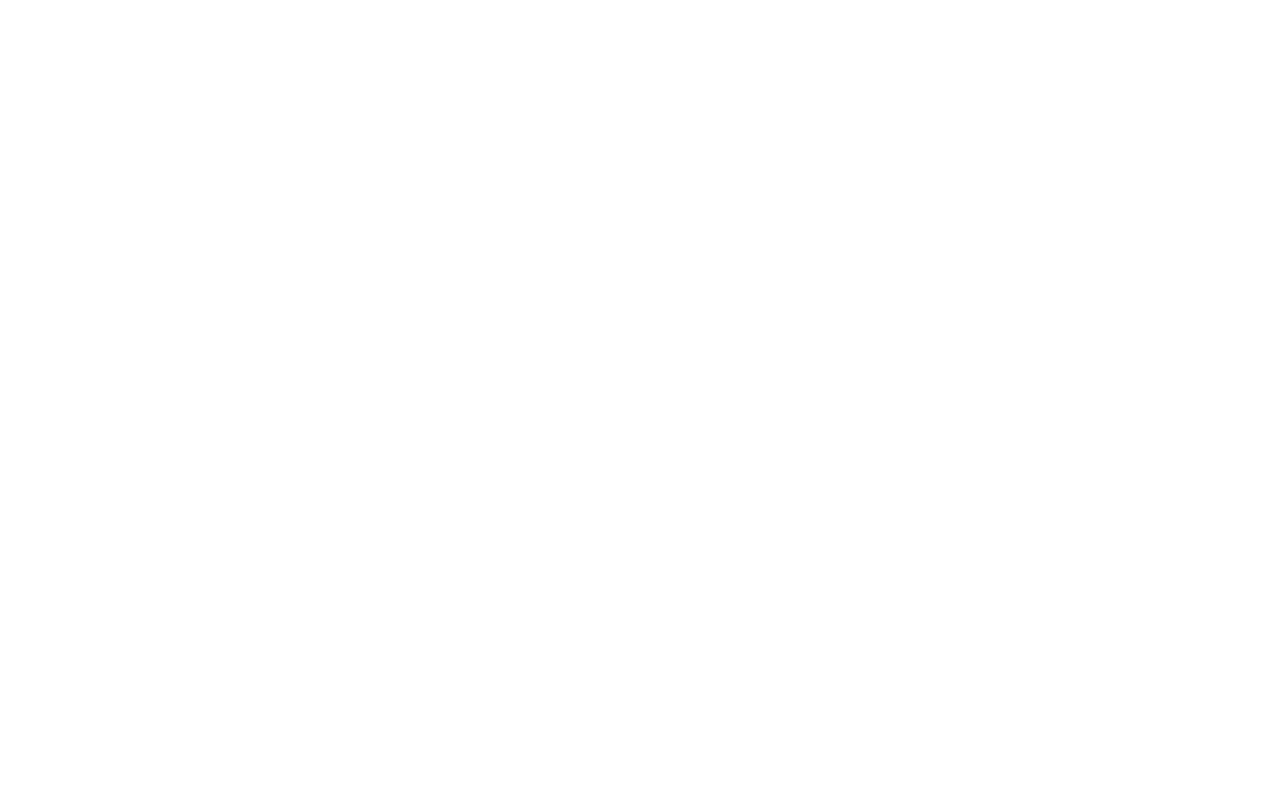
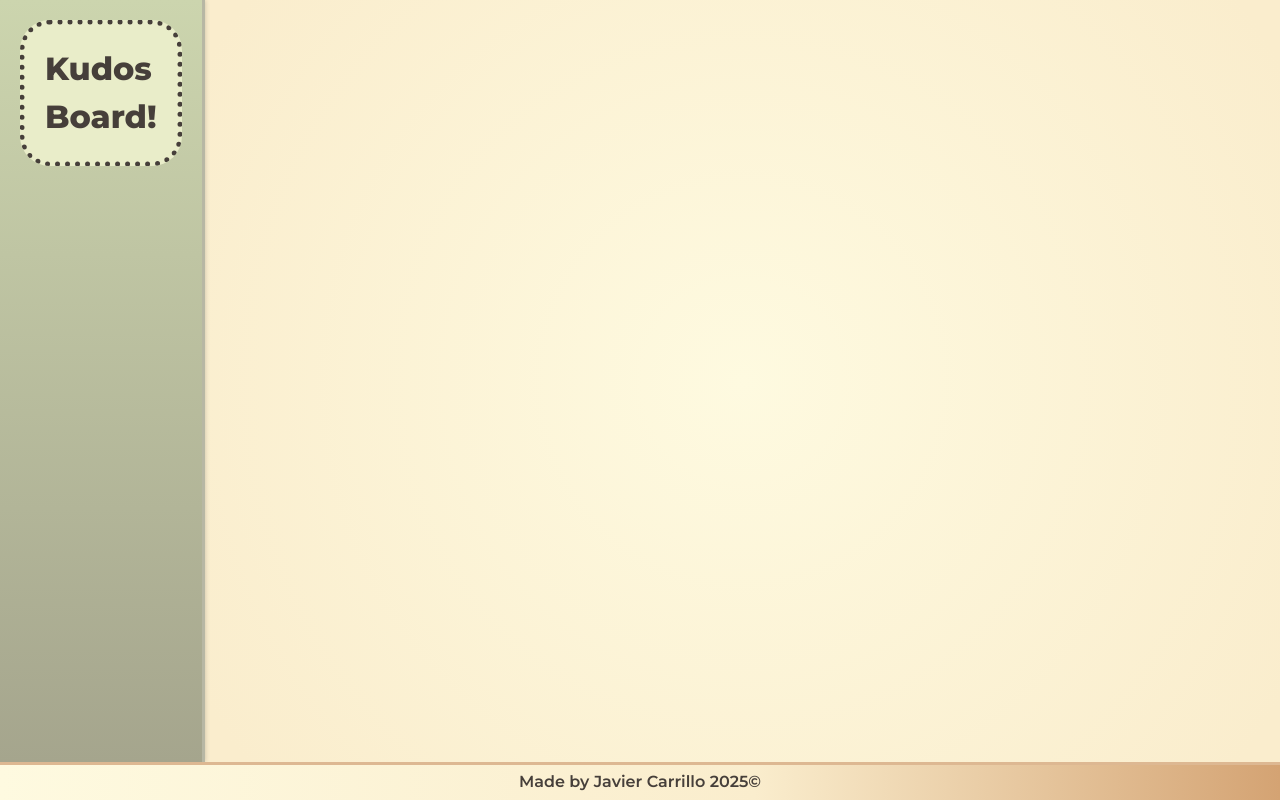
Before and after one commit to javiiicz/kudos-board, a React (Vite) app in the folder frontend/: page / in a window 1280 px wide. Built offline with nearby package versions, Linux system fonts and the light colour scheme.

Commit message:
[MVP] [Frontend] Add all components to App

```diff
--- a/frontend/src/components/App.jsx
+++ b/frontend/src/components/App.jsx
@@ -1,12 +1,19 @@
 import { useState } from 'react'
 import '../styles/App.css'
+import Footer from './Footer'
+import BoardDisplay from './BoardDisplay'
+import Header from './Header.jsx'
 
 function App() {
   const [count, setCount] = useState(0)
 
   return (
     <>
-
+      <Header/>
+      <main>
+        <BoardDisplay/>
+      </main>
+      <Footer/>
     </>
   )
 }
--- a/frontend/src/styles/App.css
+++ b/frontend/src/styles/App.css
@@ -0,0 +1,19 @@
+#root {
+    display: grid;
+    grid-template-columns: 1fr 8fr;
+    grid-template-rows: 20fr 1fr;
+    grid-template-areas: ". ." "footer footer";
+    align-items: stretch;
+    justify-items: stretch;
+    height: 100vh;
+    color: #463f3a;
+}
+
+main {
+    background: #fefae0;
+    background: radial-gradient(
+        circle,
+        rgba(254, 250, 224, 1) 0%,
+        rgba(250, 237, 205, 1) 95%
+    );
+}
```
